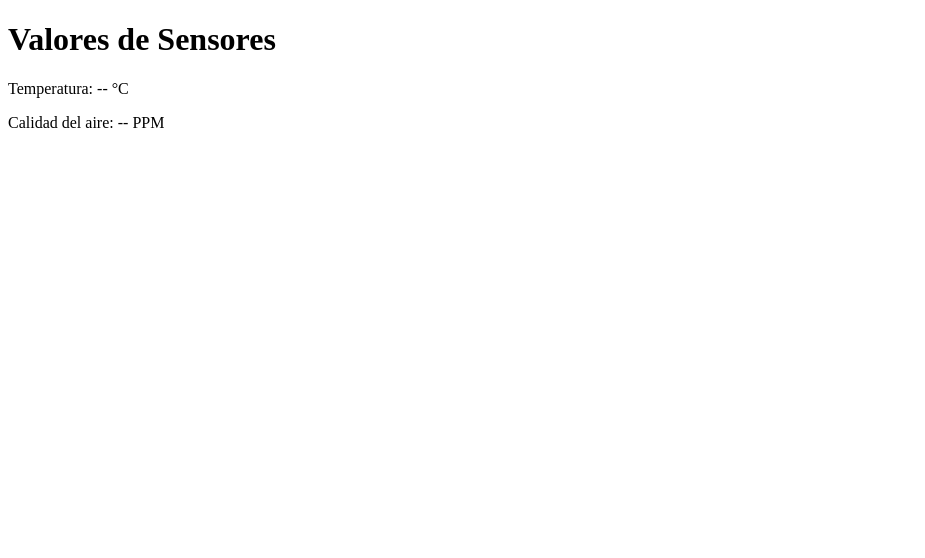
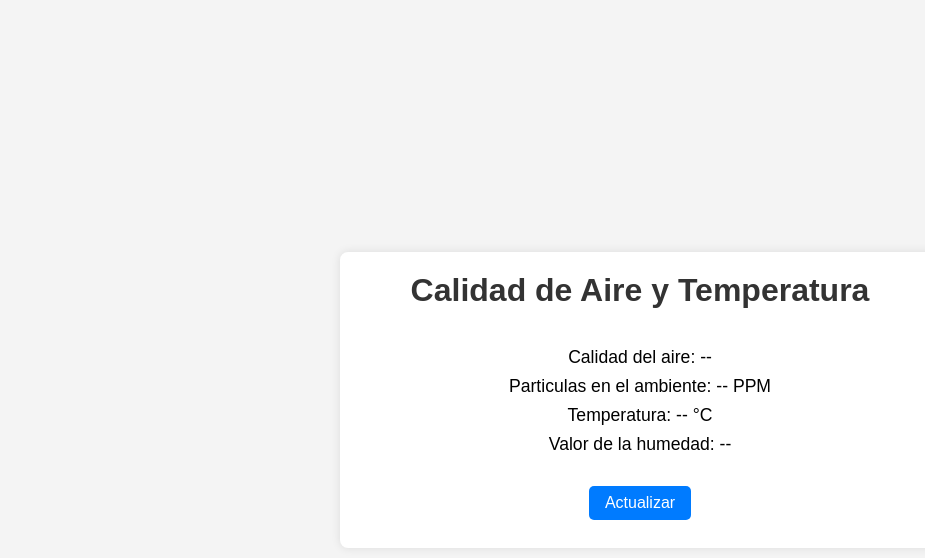
Before and after one commit to RicardoUMC/Air-Quality-Project-IoT, a website: page view/public/index.html in a window 1280 px wide. Shown: the whole page, without its empty margins (0-925 px from the left). Drawn offline with nearby package versions, Linux system fonts and the light colour scheme; no server answers.

Commit message:
Archivos de la vista actualizados (pueden mejorar)

```diff
--- a/view/public/index.html
+++ b/view/public/index.html
@@ -4,26 +4,23 @@
 <head>
   <meta charset="UTF-8">
   <title>Sensor Data</title>
-  <script src="/socket.io/socket.io.js"></script>
+  <meta name="viewport" content="width=device-width, initial-scale=1.0">
+  <link rel="stylesheet" href="master.css">
 </head>
 
 <body>
-  <h1>Valores de Sensores</h1>
-  <p id="temperature">Temperatura: -- °C</p>
-  <p id="quality">Calidad del aire: -- PPM</p>
-
-  <script>
-    const socket = io();
-    // Manejar el evento 'connected' emitido desde el servidor
-    socket.on('connected', (message) => {
-      console.log(message);
-    });
-
-    socket.on('sensorData', (data) => {
-      document.getElementById('temperature').innerText = `Temperatura: ${data.temperature} °C`;
-      document.getElementById('quality').innerText = `Calidad del aire: ${data.airQuality} PPM`;
-    });
-  </script>
+  <div class="contenedor">
+    <h1>Calidad de Aire y Temperatura</h1>
+    <div class="info">
+      <p>Calidad del aire: <span id="airQuality">--</span></p>
+      <p>Particulas en el ambiente: <span id="PPM">-- PPM</span></p>
+      <p>Temperatura: <span id="temperatureData">-- °C</span></p>
+      <p>Valor de la humedad: <span id="humidity">--</span></p>
+    </div>
+    <p><button onclick="getData()">Actualizar</button></p>
+  </div>
+  <script src="socket.io/socket.io.js"></script>
+  <script src="script.js"></script>
 </body>
 
 </html>
--- /dev/null
+++ b/view/public/master.css
@@ -0,0 +1,73 @@
+/* Reiniciamos los estilos y aplicamos estilos generales */
+* {
+  margin: 0;
+  padding: 0;
+  box-sizing: border-box;
+}
+
+body {
+  font-family: 'Arial', sans-serif;
+  background-color: #f4f4f4;
+  margin: 0;
+  padding: 0;
+  display: flex;
+  justify-content: center;
+  align-items: center;
+  min-height: 100vh;
+}
+
+.contenedor {
+  width: 90%;
+  max-width: 600px;
+  text-align: center;
+  background-color: #fff;
+  border-radius: 8px;
+  padding: 20px;
+  box-shadow: 0 0 10px rgba(0, 0, 0, 0.1);
+}
+
+h1 {
+  color: #333;
+  margin-bottom: 15px;
+  font-size: 2rem;
+}
+
+.info {
+  padding: 15px 0;
+}
+
+p {
+  font-size: 1.1rem;
+  margin: 8px 0;
+}
+
+button {
+  font-size: 1rem;
+  padding: 8px 16px;
+  background-color: #007bff;
+  color: #fff;
+  border: none;
+  border-radius: 5px;
+  cursor: pointer;
+  transition: background-color 0.3s ease;
+  outline: none;
+}
+
+button:hover {
+  background-color: #0056b3;
+}
+
+/* Estilos responsivos para pantallas más pequeñas */
+@media (max-width: 768px) {
+  .contenedor {
+    width: 92%;
+    padding: 20px;
+  }
+}
+
+/* Estilos responsivos para pantallas aún más pequeñas */
+@media (max-width: 480px) {
+  h1 {
+    font-size: 1.6rem;
+  }
+}
--- /dev/null
+++ b/view/public/script.js
@@ -0,0 +1,29 @@
+const socket = io();
+
+// Manejar el evento 'connected' emitido desde el servidor
+socket.on('connected', (message) => {
+    console.log(message);
+});
+
+// Esta función hace una solicitud GET al servidor Express
+async function getData() {
+    try {
+        const response = await fetch('/getQuality'); // Realiza la solicitud GET al servidor
+        const data = await response.json(); // Obtiene los datos en formato JSON
+
+        // Muestra los datos en la página HTML
+        document.getElementById('PPM').innerText = `${data.quality} PPM`;
+    } catch (error) {
+        console.error('Error al obtener los datos de calidad:', error);
+    }
+
+    try {
+        const response = await fetch('/getTemperature'); // Realiza la solicitud GET al servidor
+        const data = await response.json(); // Obtiene los datos en formato JSON
+
+        // Muestra los datos en la página HTML
+        document.getElementById('temperatureData').innerText = `${data.temperature}°C`;
+    } catch (error) {
+        console.error('Error al obtener los datos de calidad:', error);
+    }
+}
```
